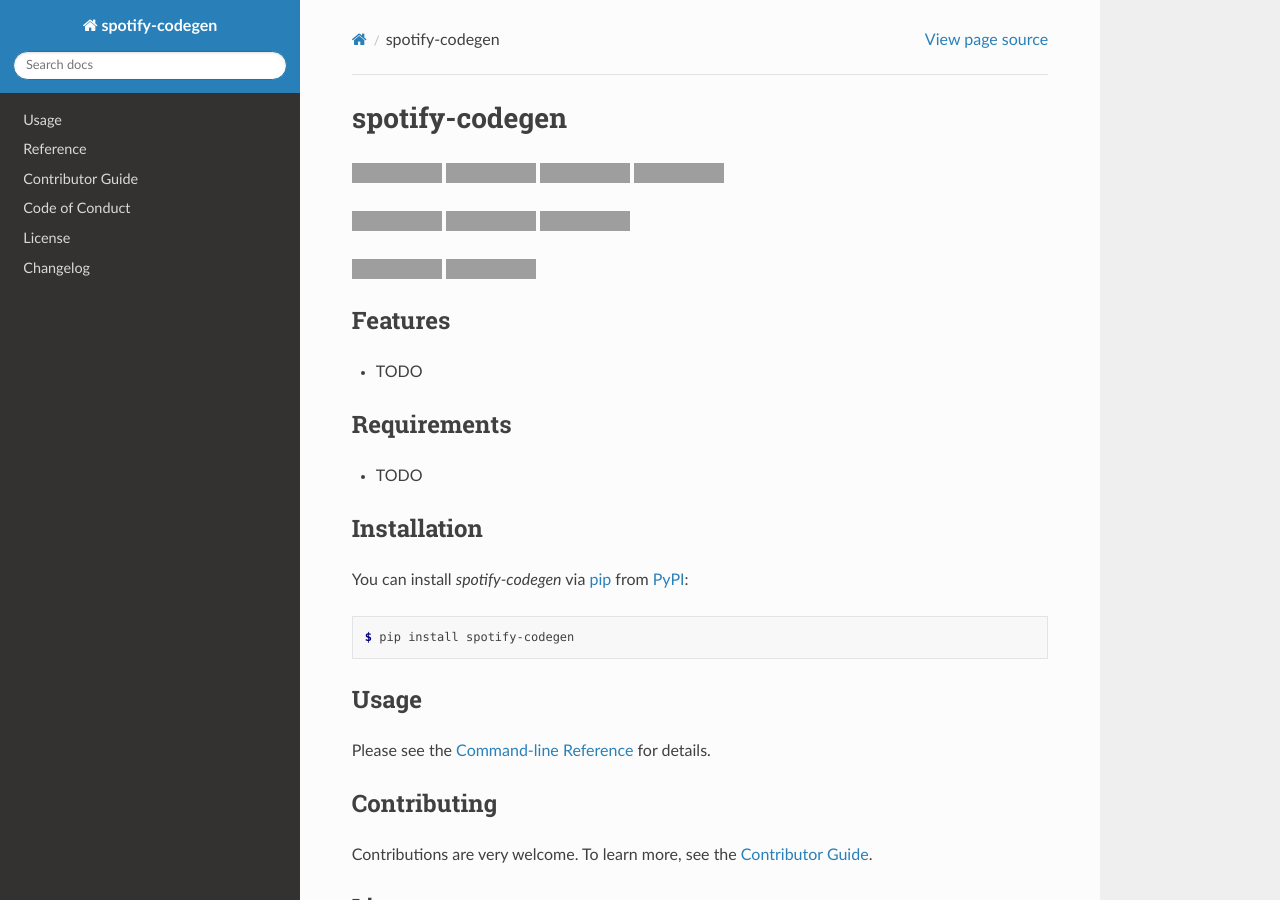
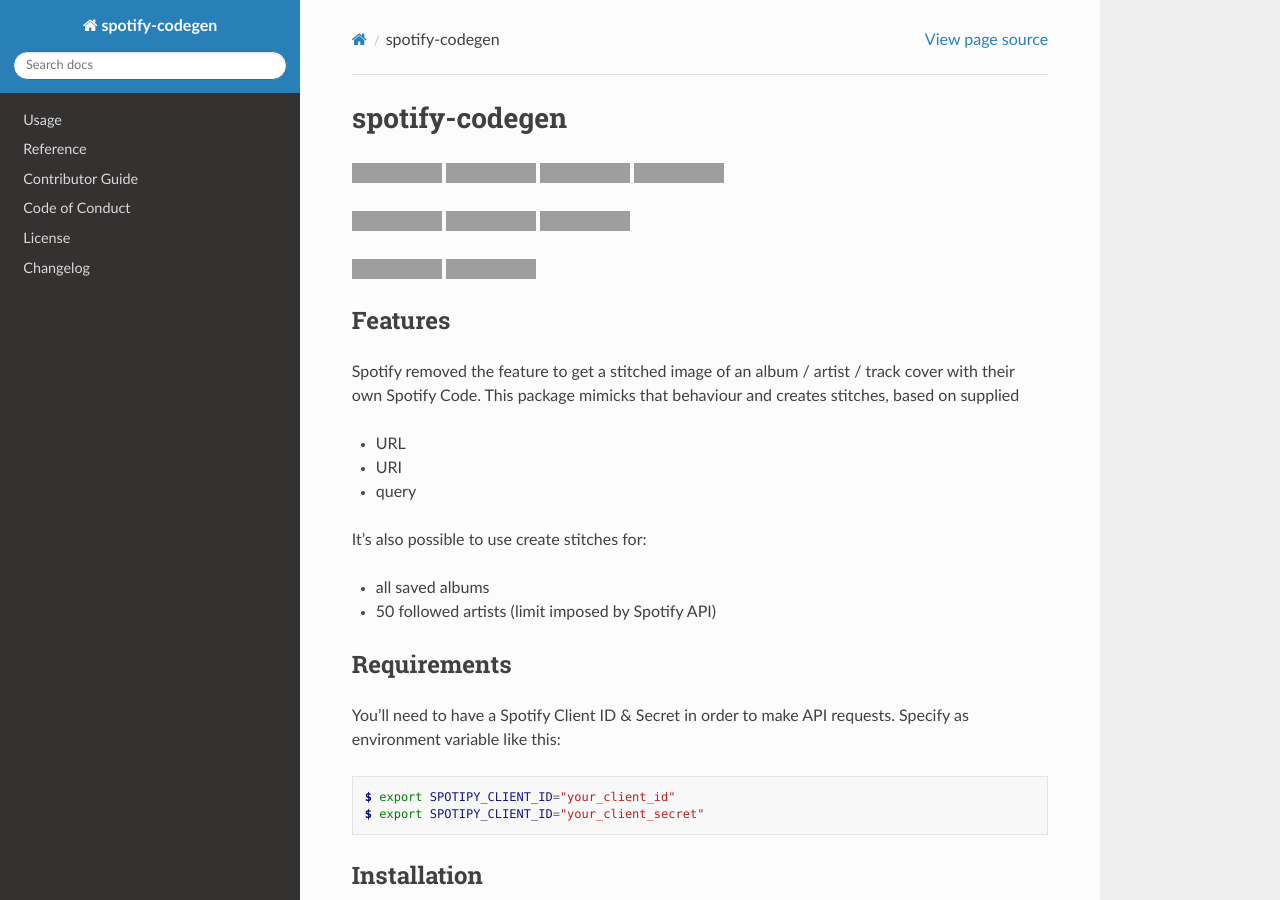
Before and after one commit to tilschuenemann/spotify-codegen, a Sphinx documentation site: the page built from docs/index.md, in a window 1280 px wide and 900 px high, cut to the strip 0-900 px from the top of the window. Built offline with Sphinx 7.4.7 and the Read the Docs theme 2.0.0, drawn with Linux system fonts in a browser that asks for light colours; grey boxes are pictures that could not be loaded.

Commit message:
docs: updated public docs (#30)

````diff
--- a/README.md
+++ b/README.md
@@ -23,11 +23,25 @@
 
 ## Features
 
-- TODO
+Spotify removed the feature to get a stitched image of an album / artist / track cover with their own Spotify Code. This package mimicks that behaviour and creates stitches, based on supplied
+
+- URL
+- URI
+- query
+
+It's also possible to use create stitches for:
+
+- all saved albums
+- 50 followed artists (limit imposed by Spotify API)
 
 ## Requirements
 
-- TODO
+You'll need to have a Spotify Client ID & Secret in order to make API requests. Specify as environment variable like this:
+
+```console
+$ export SPOTIPY_CLIENT_ID="your_client_id"
+$ export SPOTIPY_CLIENT_ID="your_client_secret"
+```
 
 ## Installation
 
--- a/docs/conf.py
+++ b/docs/conf.py
@@ -9,6 +9,9 @@
     "sphinx_click",
     "myst_parser",
     "sphinx_rtd_theme",
+    "sphinx.ext.viewcode",
 ]
-autodoc_typehints = "description"
+autodoc_typehints = "signature"
 html_theme = "sphinx_rtd_theme"
+
+html_theme_options = {"navigation_depth": 3, "collapse_navigation": True}
````
Also changed, not shown: docs/reference.md (+1 -1 lines), docs/usage.md (+1 -1 lines), 1 other file.
